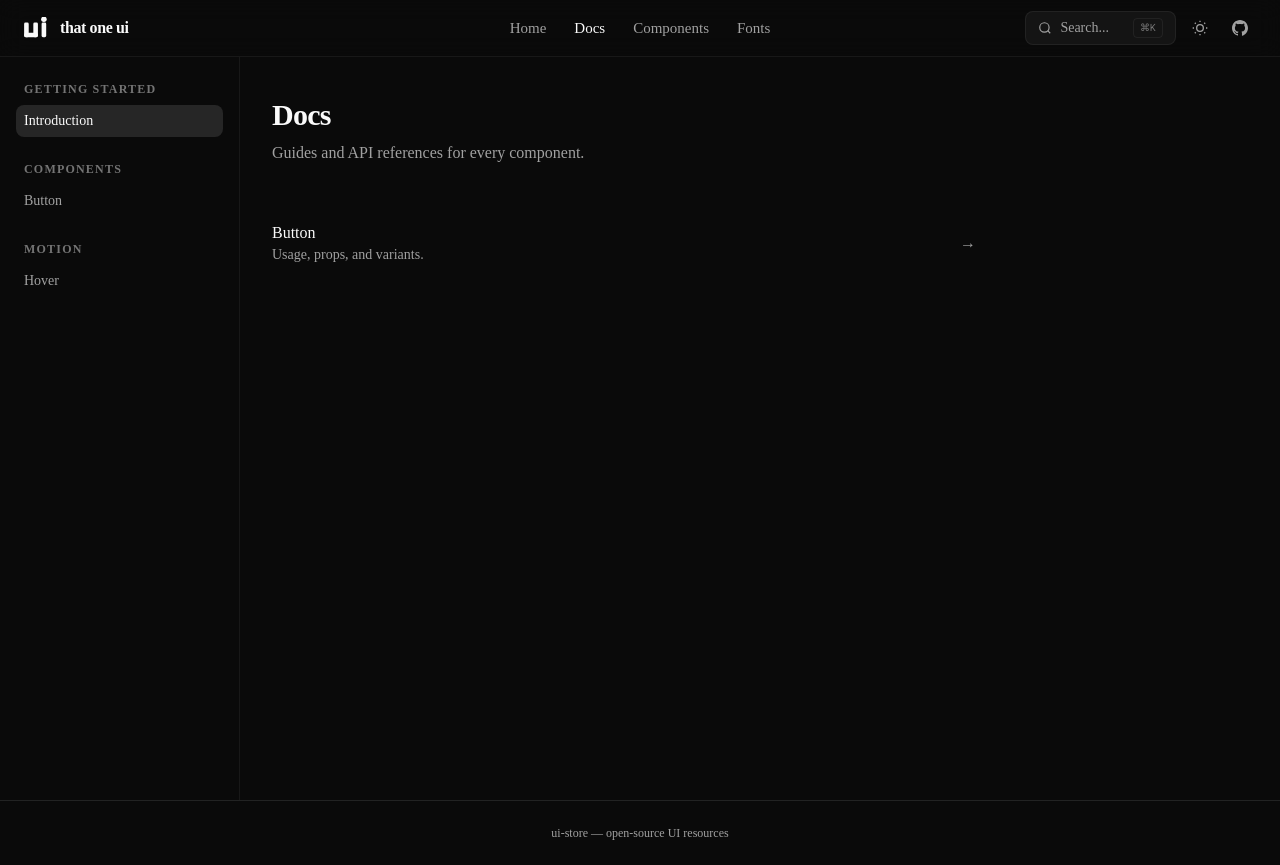
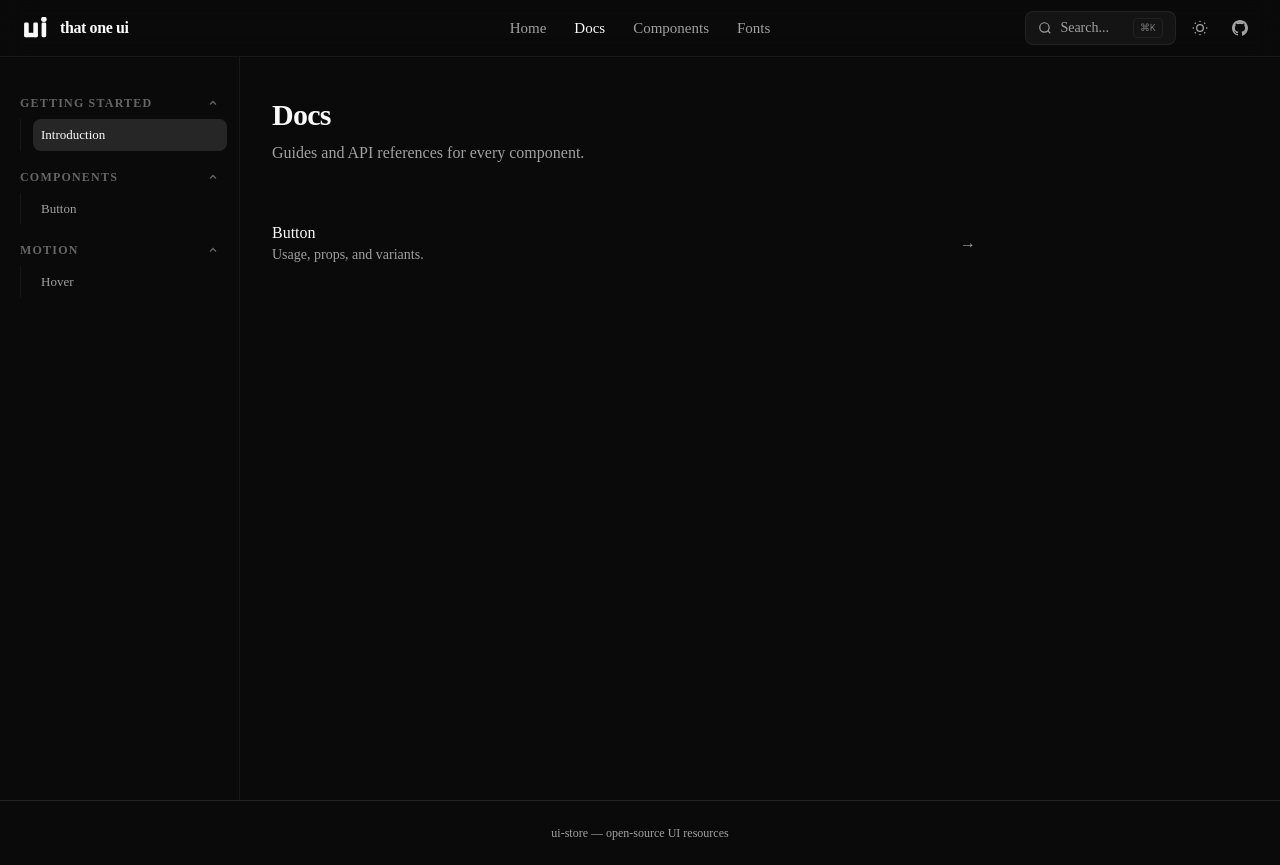
Before and after one commit to kophaiqui/ui-store, a Next.js app: page /docs in a window 1280 px wide. Built offline with nearby package versions, Linux system fonts and the light colour scheme.

Commit message:
feat(ui): 2-level accordion sidebar
- Categories are clickable buttons with chevron (open/closed)
- Designs nest under their category with a left border indent
- Default open if any child matches the current pathname
- Chevron animates rotate-180 when open

```diff
--- a/components/layout/Sidebar.tsx
+++ b/components/layout/Sidebar.tsx
@@ -2,6 +2,7 @@
 
 import Link from "next/link";
 import { usePathname } from "next/navigation";
+import { useState } from "react";
 import { cn } from "@/lib/utils";
 
 export type SidebarItem = {
@@ -15,19 +16,46 @@ export type SidebarSection = {
   items: SidebarItem[];
 };
 
-type Props = { sections: SidebarSection[] };
+function Chevron({ open }: { open: boolean }) {
+  return (
+    <svg
+      width="12"
+      height="12"
+      viewBox="0 0 24 24"
+      fill="none"
+      stroke="currentColor"
+      strokeWidth="2.5"
+      className={cn("shrink-0 transition-transform duration-200", open && "rotate-180")}
+    >
+      <polyline points="6 9 12 15 18 9" />
+    </svg>
+  );
+}
 
-export function Sidebar({ sections }: Props) {
-  const pathname = usePathname();
+function Category({
+  section,
+  pathname,
+}: {
+  section: SidebarSection;
+  pathname: string;
+}) {
+  const hasActive = section.items.some((i) => pathname === i.href);
+  const [open, setOpen] = useState<boolean>(hasActive || true);
 
   return (
-    <nav className="px-4 pb-10">
-      {sections.map((section) => (
-        <div key={section.title} className="mb-6">
-          <div className="mb-2 px-2 text-xs font-semibold uppercase tracking-widest text-muted-foreground/70">
-            {section.title}
-          </div>
-          <ul className="space-y-0.5">
+    <div className="mb-1">
+      {/* Level 1 — category header (clickable) */}
+      <button
+        onClick={() => setOpen((o) => !o)}
+        className="flex w-full items-center justify-between rounded-md px-2 py-1.5 text-xs font-semibold uppercase tracking-widest text-muted-foreground/60 transition-colors hover:text-muted-foreground"
+      >
+        <span>{section.title}</span>
+        <Chevron open={open} />
+      </button>
+
+      {/* Level 2 — designs inside category */}
+      {open && (
+        <ul className="mb-3 mt-0.5 ml-2 space-y-0.5 border-l border-border/50 pl-3">
           {section.items.map((item) => {
             const active = pathname === item.href;
             return (
@@ -35,7 +63,7 @@ export function Sidebar({ sections }: Props) {
                 <Link
                   href={item.href}
                   className={cn(
-                      "flex items-center justify-between rounded-md px-2 py-1.5 text-sm transition-colors",
+                    "flex items-center justify-between rounded-md px-2 py-1.5 text-[13px] transition-colors",
                     active
                       ? "bg-muted font-medium text-foreground"
                       : "text-muted-foreground hover:bg-muted/60 hover:text-foreground"
@@ -52,7 +80,20 @@ export function Sidebar({ sections }: Props) {
             );
           })}
         </ul>
+      )}
     </div>
+  );
+}
+
+type Props = { sections: SidebarSection[] };
+
+export function Sidebar({ sections }: Props) {
+  const pathname = usePathname();
+
+  return (
+    <nav className="px-3 pb-10 pt-2">
+      {sections.map((section) => (
+        <Category key={section.title} section={section} pathname={pathname} />
       ))}
     </nav>
   );
```
Lines whose indentation alone changed are shown as unchanged.
